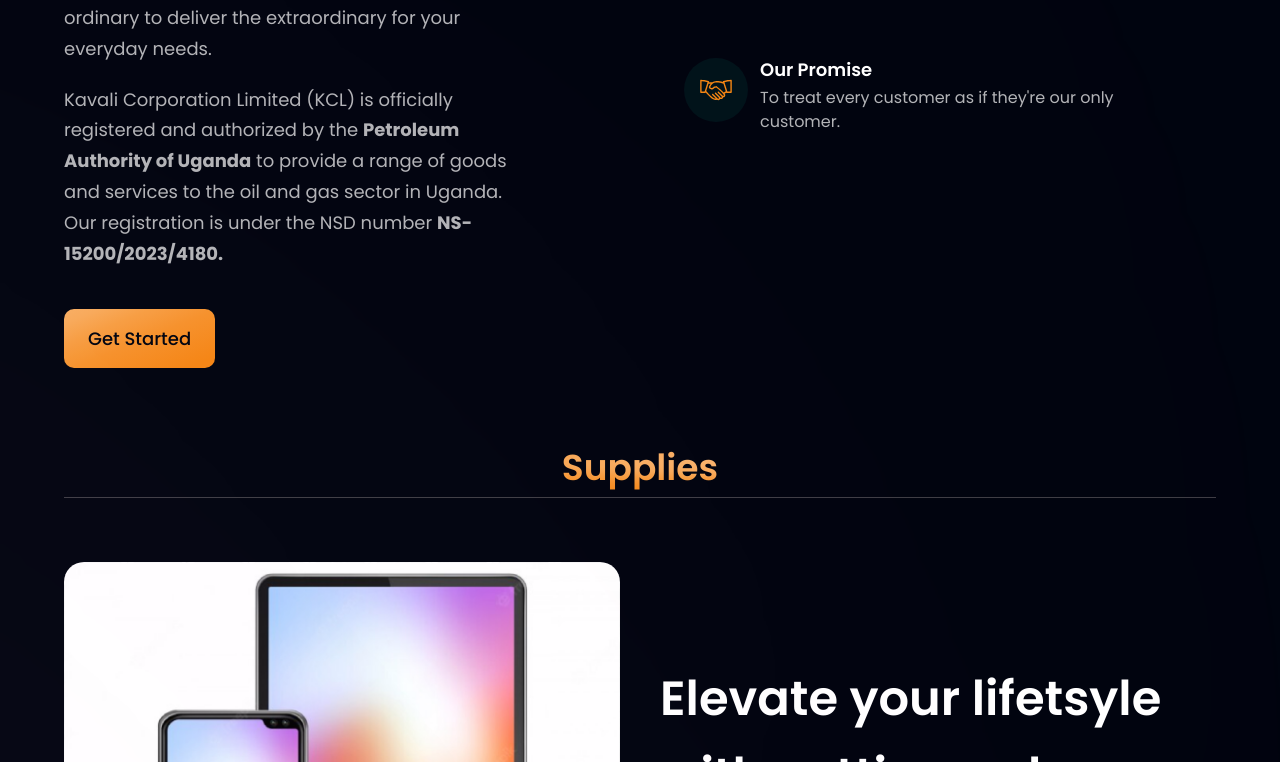
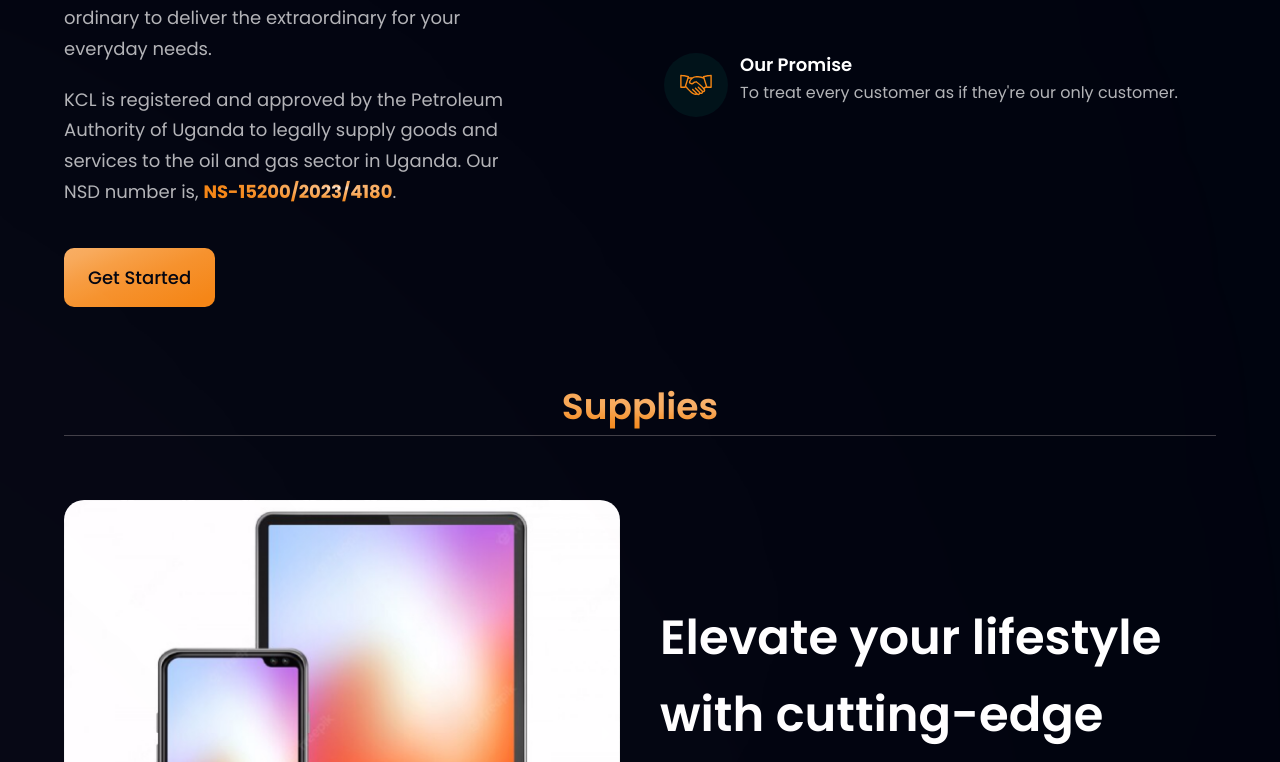
Before and after one commit to Imayno85/kavali-capital, a React (Vite) app: page / in a window 1280 px wide. Shown: the part 1798-2560 px from the top of the page. Built offline with nearby package versions, Linux system fonts and the light colour scheme.

Commit message:
Kavali_V2.2_Update

```diff
--- a/src/components/Business.jsx
+++ b/src/components/Business.jsx
@@ -47,17 +47,17 @@ const Business = () => (
       </p>
 
       <p className={`${styles.paragraph} max-w-[470px] mt-5`}>
-        Kavali Corporation Limited (KCL) is officially registered and authorized
-        by the <b>Petroleum Authority of Uganda</b> to provide a range of goods
-        and services to the oil and gas sector in Uganda. Our registration is
-        under the NSD number <b>NS-15200/2023/4180.</b>
+        KCL is registered and approved by the Petroleum Authority of Uganda to
+        legally supply goods and services to the oil and gas sector in Uganda.
+        Our NSD number is,{" "}
+        <b className="text-orange-gradient">NS-15200/2023/4180</b>.
       </p>
 
       <Button styles={`mt-10`} />
     </div>
 
     {/* Mission, Vision & Promise */}
-    <div className={`${layout.sectionImg} flex-col`}>
+    <div className={`${layout.sectionImg1} flex-col`}>
       {features.map((feature) => (
         <FeatureCard key={feature.id} {...feature} />
       ))}
--- a/src/components/Clients.jsx
+++ b/src/components/Clients.jsx
@@ -12,7 +12,7 @@ const Clients = () => {
   return (
     <section
       id="clients"
-      className={`${styles.flexCenter} my-4 border-t-[1px] border-t-[#3F3E45]`}
+      className={`${styles.flexCenter} my-4 border-t-[1px] border-t-[#3F3E45] items-center`}
     >
       <div className={`${styles.flexCenter} flex-wrap w-full`}>
         {clients.map((client) => (
@@ -20,11 +20,16 @@ const Clients = () => {
             key={client.id}
             className={`flex-1 ${styles.flexCenter} sm:min-w-[192px] min-w-[120px] m-5`}
           >
-            <img
-              src={client.logo}
-              alt="client_logo"
-              className="sm:w-[192px] w-[100px] object-contain rounded-xl"
-            />
+            <div className="flex flex-col items-center">
+              <img
+                src={client.logo}
+                alt="client_logo"
+                className="sm:w-[192px] w-[100px] object-contain rounded-xl"
+              />
+              <span className="font-poppins font-normal text-[14px] leading-[24px] text-dimWhite mt-2 text-center">
+                {client.name}
+              </span>
+            </div>
           </div>
         ))}
       </div>
--- a/src/components/FeedbackCard.jsx
+++ b/src/components/FeedbackCard.jsx
@@ -1,14 +1,8 @@
 import PropTypes from "prop-types";
 
 const FeedbackCard = ({ name, title, img }) => (
-  <div className="grid grid-cols-1 md:grid-cols-2 gap-4 px-10 py-12 my-5 max-w-full">
-    <div className="flex items-center justify-center">
-      <img
-        src={img}
-        alt={name}
-        className="w-[80] h-[80] rounded-full bg-white"
-      />
-    </div>
+  <div className="flex flex-col items-center px-10 py-12 my-5 max-w-[80%]">
+    <img src={img} alt={name} className="w-[60] h-[60] rounded-full bg-white" />
     <div className="flex flex-col justify-center ml-4 mt-4 md:mt-0">
       <h4 className="font-poppins font-semibold text-[20px] leading-[32px] text-white text-center">
         {name}
--- a/src/components/Supplies.jsx
+++ b/src/components/Supplies.jsx
@@ -90,7 +90,7 @@ const Supplies = () => {
           {/* <span className="text-gradient">Supplies</span>{" "} */}
           <br className="sm:block hidden" />
           {/* <hr className="w-full" /> */}
-          Elevate your lifetsyle with cutting-edge
+          Elevate your lifestyle with cutting-edge
           <br className="sm:block hidden" /> offerings in
         </h2>
         <p className={`${styles.paragraph} max-w-[470px] mt-5`}>
--- a/src/components/Testimonials.jsx
+++ b/src/components/Testimonials.jsx
@@ -7,12 +7,13 @@ const Testimonials = () => (
     id="Directors"
     className={`${styles.paddingY} ${styles.flexCenter} flex-col relative border-t-[1px] border-t-[#3F3E45]`}
   >
-    <div className={`${layout.section}`}>
-      <div className="grid grid-cols-1 md:grid-cols-2 sm:grid-cols-1 gap-4 relative z-10">
-        {feedback.map((card) => (
-          <FeedbackCard key={card.id} {...card} />
-        ))}
-      </div>
+    <div className={`${layout.section} flex flex-wrap items-center`}>
+      {feedback.map((card) => (
+        <div key={card.id} className="w-full md:w-1/2 lg:w-1/2 xl:w-1/2 p-2">
+          {/* Adjusted width for medium and large screens */}
+          <FeedbackCard {...card} />
+        </div>
+      ))}
     </div>
   </section>
 );
--- a/src/constants/index.js
+++ b/src/constants/index.js
@@ -262,17 +262,21 @@ export const clients = [
   {
     id: "client-1",
     logo: BankofAfrica,
+    name: "Bank of Africa",
   },
   {
     id: "client-2",
     logo: postbank,
+    name: "Post Bank",
   },
   {
     id: "client-3",
     logo: statehouse,
+    name: "State House",
   },
   {
     id: "client-4",
     logo: fintelligenceauthority,
+    name: "Financial Intelligence Authority",
   },
 ];
--- a/src/style.js
+++ b/src/style.js
@@ -31,6 +31,8 @@ export const layout = {
   sectionImgReverse: `flex-1 flex ${styles.flexCenter} md:mr-10 mr-0 md:mt-0 mt-10 relative`,
   sectionImg: `flex-1 flex ${styles.flexCenter} md:ml-10 ml-0 md:mt-0 mt-10 relative`,
 
+  sectionImg1: ` flex-1 flex  justify-start mt-10 lg:justify-center `,
+
   sectionInfo: `flex-1 ${styles.flexStart} flex-col`,
 };
 
```
